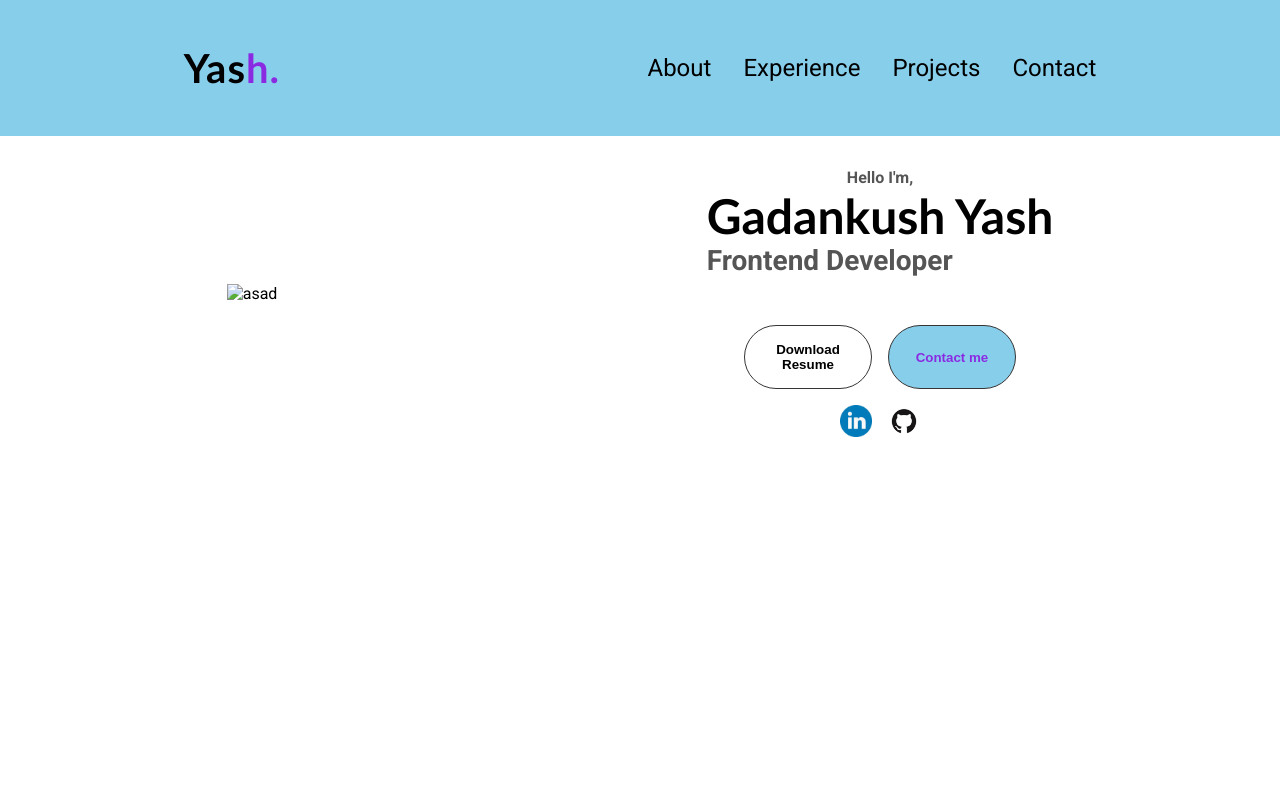
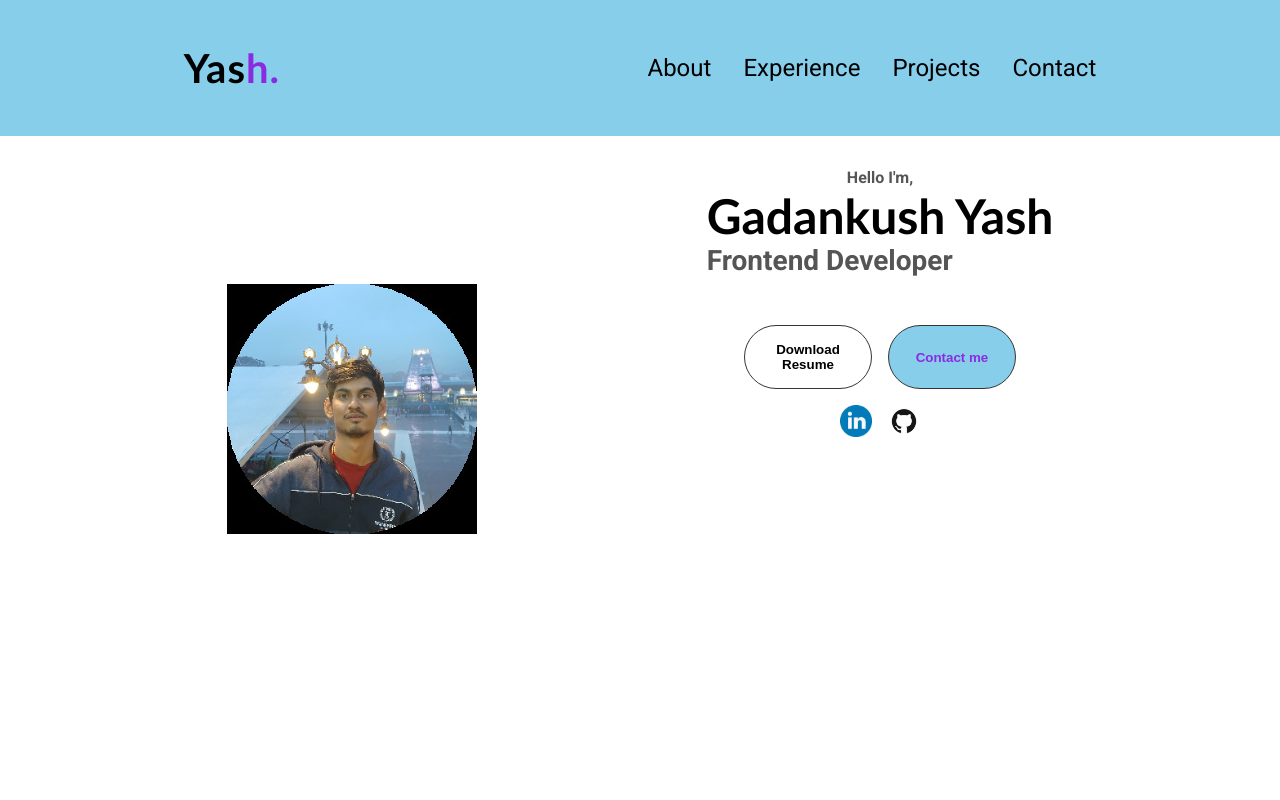
Before and after one commit to hsay18/yash-portfolio-new, a plain HTML site: page index.html in a window 1280 px wide. Shown: the top 800 px of the page. Drawn offline with Linux system fonts and the light colour scheme.

Commit message:
Update index.html

```diff
--- a/index.html
+++ b/index.html
@@ -38,7 +38,7 @@
     </nav>
     <section id="profile">
         <div class="section_pic-container">
-            <img src="./assets/asad.png" alt="asad"/>
+            <img src="./assets/yash-np.jpeg" alt="yash"/>
         </div>
         <div class="section_text">
         <p class="section_text_p1">Hello I'm,</p>
```
